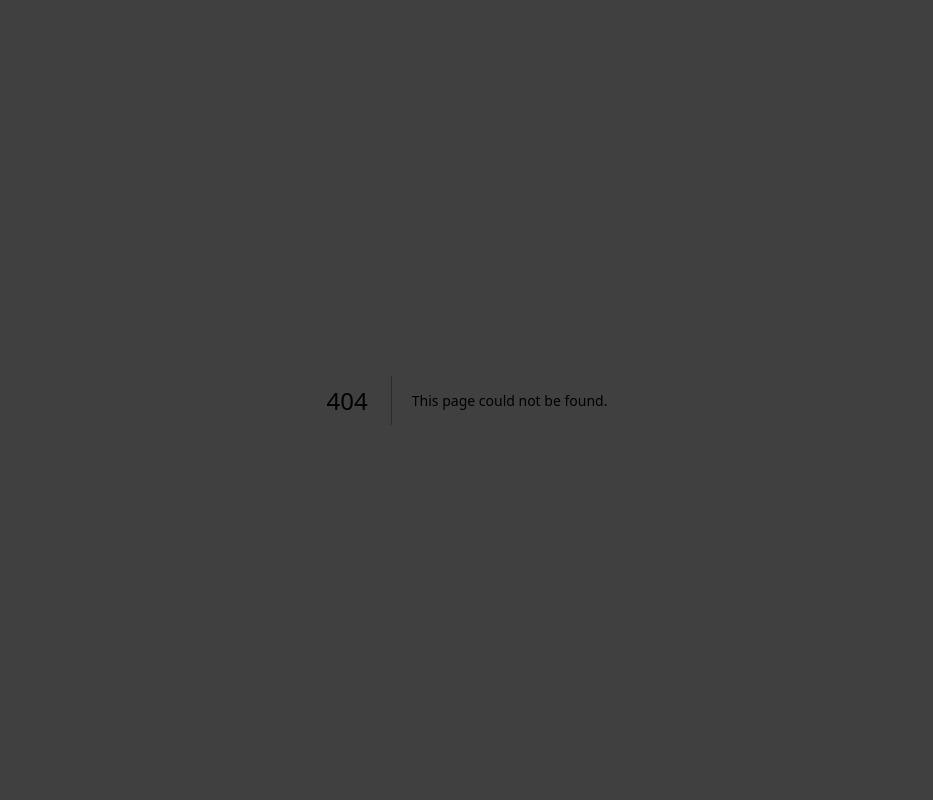
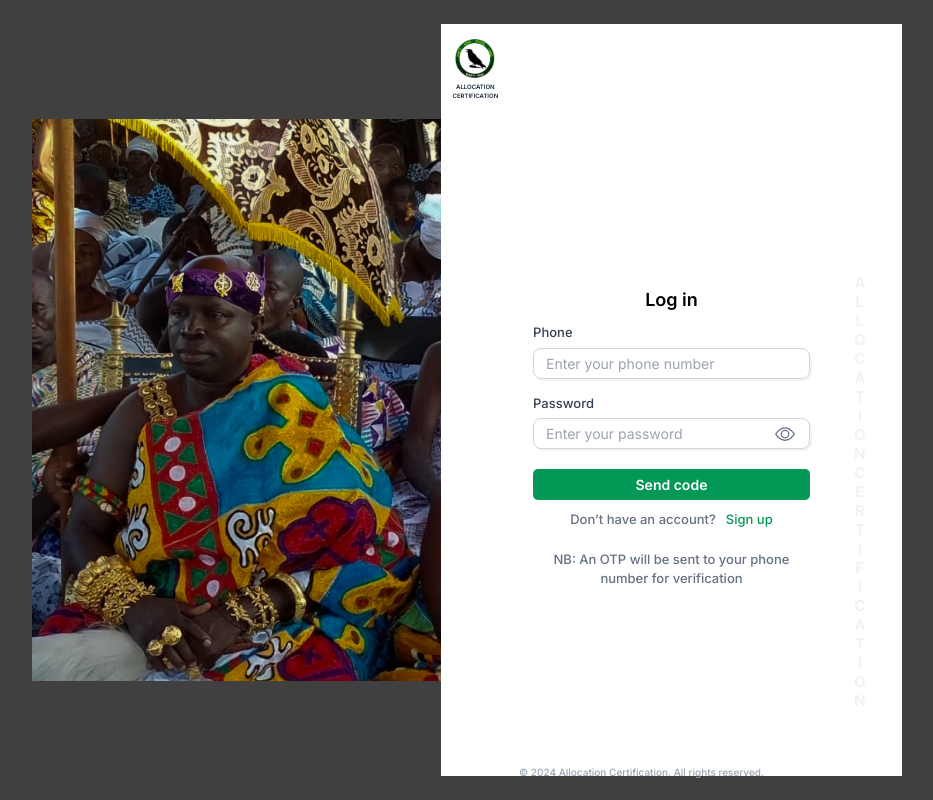
Before and after one commit to eben-arkoh-amoah/stooland, a Next.js app: page /login/applicant in a window 1280 px wide. Before the commit this address had no page. Shown: the whole page, without its empty margins (173-1106 px from the left). Built offline with nearby package versions, Linux system fonts and the light colour scheme.

Commit message:
created the applicant login

```diff
--- /dev/null
+++ b/app/login/applicant/page.tsx
@@ -0,0 +1,16 @@
+import { Metadata } from 'next';
+import ApplicantLoginComponent from '@/components/auth/applicantLogin';
+
+export const metadata: Metadata = {
+  title: 'Applicant Login',
+};
+
+
+export default function ApplicantLogin() {
+
+    return (
+        <>
+        <ApplicantLoginComponent />
+        </>
+ )
+}
--- /dev/null
+++ b/components/auth/applicantLogin.tsx
@@ -0,0 +1,63 @@
+"use client"
+
+import Image from "next/image";
+import king from "../../public/assets/stoolKing1.png";
+import Logo from "@/components/utils/logo";
+import Link from "next/link";
+import { BsEye, BsEyeSlash } from "react-icons/bs";
+import AllocationText from "../utils/alocationCert";
+import { useState } from "react";
+
+export default function ApplicantLoginComponent() {
+const [shouldShowPassword, setShouldShowPassword] = useState<boolean>(true  );
+
+    return (
+        <main style={{ height: "97%", width: "68%",   justifyContent: "center", alignItems: "center", flexDirection: "row", display: "flex" }}>
+            <div style={{ height: "100%", display: "flex", alignItems: "center"}}>
+                <Image src={king} width={432} alt="King" style={{margin: "auto"}}/>
+            </div>
+            <div style={{ alignItems: "center", width: "56%", height: "97%", background: "#FFFFFF", }}>
+                <Logo />
+                 <form style={{ display: "flex", width: "80%", alignSelf: "center", justifyContent: "center", margin: "auto", height: "90%", flexDirection: "column", gap: 10}}>
+          <div style={{display: "flex", justifyContent: "center"}}>
+            <legend >
+            <text style={{ fontFamily: "Inter", fontSize: 18, fontWeight: "600", textAlign: "center"}}>
+              Log in
+            </text>
+            </legend>
+          </div>
+          <div style={{display: "flex", justifyContent: "center", width: "100%", gap: 15, flexDirection: "column"}}>
+             <fieldset style={{display: "flex", justifyContent: "center", alignItems: "flex-start", flexDirection: "column", gap: 5, width: "75%", margin: "auto"}}>
+            <label htmlFor="loginPhone" style={{fontSize: 13, color: "#344054", fontWeight: "500"}}>Phone</label>
+            <input type="text" id="loginPhone" placeholder="Enter your phone number" style={{ borderWidth: 1, borderColor: "#D0D5DD", boxShadow: "2px 2px 0px #1018280D", borderRadius: 8, padding: 4, paddingLeft: 12, fontSize: 14, fontWeight: "400", color:"#667085", width: "100%", outline: "none"}} />
+          </fieldset>
+            <fieldset style={{ display: "flex", justifyContent: "center", alignItems: "flex-start", flexDirection: "column", gap: 5, width: "75%", margin: "auto", position: "relative" }}>
+              <div style={{position: "absolute", bottom: 5  , right: 15 }} onClick={()=>setShouldShowPassword(!shouldShowPassword)}>
+              {shouldShowPassword ?   <BsEye color="#667085
+" size={20} /> :  <BsEyeSlash color="#667085
+" size={20}/>}
+             </div>
+            <label htmlFor="loginPassword" style={{fontSize: 13, color: "#344054", fontWeight: "500"}}>Password</label>
+            <input type={shouldShowPassword ? "text": "password"} id="loginPassword" placeholder="Enter your password" style={{ borderWidth: 1, borderColor: "#D0D5DD", boxShadow: "2px 2px 0px #1018280D", borderRadius: 8, padding: 4, paddingLeft: 12, fontSize: 14, fontWeight: "400", color:"#667085", width: "100%", outline: "none"}} />
+          </fieldset>
+          </div>
+          <div style={{width: "100%", display: "flex", justifyContent: "center", flexDirection: "column", alignItems: "center", paddingTop: 10}}>
+            <button style={{background: "#039855", borderRadius: 5, width: "75%", padding: 5, justifyContent: "center", color: "#fff", fontWeight: "600", fontSize: 14, textAlign: "center"}} disabled>
+               Send code
+            </button>
+            <div style={{width: "77.5%", paddingTop: 10}}>
+               <p style={{margin: "auto", display: "flex", justifyContent: "center"}}><span style={{fontSize: 13, fontWeight: "500", color: "#667085"}}>Don’t have an account?</span><Link href={"/"}  style={{fontSize: 13, fontWeight: "500", color: "#039855", paddingLeft: 10}}>Sign up</Link ></p>
+                        </div>
+              <div style={{width: "77.5%", paddingTop: 20, }}>
+                 <p style={{color: "#667085", fontWeight: "500", fontSize: 13, textAlign: "center"}}>NB: An OTP will be sent to your phone number for verification</p>
+              </div>
+          </div>
+           <div style={{position: "absolute", bottom: 20, right: 343}}>
+          <p style={{fontWeight: "500", fontSize: 10, color: "#98A2B3", }}>© 2024 Allocation Certification. All rights reserved.</p>
+        </div>
+        </form>
+             <AllocationText />
+            </div>
+     </main>
+ )
+}
--- a/components/auth/signUp.tsx
+++ b/components/auth/signUp.tsx
@@ -2,9 +2,11 @@
 
 import Image from "next/image";
 import king from "../../public/assets/stoolKing.png";
-import logo from "../../public/assets/stoolLogo.png";
 import { BsEye, BsEyeSlash } from "react-icons/bs";
 import { useState } from "react";
+import Link from "next/link";
+import Logo from "../utils/logo";
+import AllocationText from "../utils/alocationCert";
 
 export default function SignUp() {
     const [shouldShowPassword, setShouldShowPassword] = useState<boolean>(false);
@@ -17,14 +19,7 @@ const [shouldShowConfirmPassword, setShouldShowConfirmPassword] = useState<boole
       </div>
        <div
      style={{height: "100%", background: "#FFFFFF", width: "55.3%"}} >
-        <div style={{ width: "15%", height: "10%", display: "flex", flexDirection: "column", alignItems: "center", alignSelf: "flex-end", justifySelf: "flex-start", paddingTop: 15, gap: 4 }}>
-
-          <Image src={logo} alt="logo" width={40} />
-          <p style={{ width: "100%", color: "#1D2939", fontSize: 6, fontWeight: "600", textAlign: "center", display: "flex", flexDirection: "column", justifyContent: "center"}}>
-            <span style={{margin: "auto"}}>ALLOCATION</span>
-            <span style={{margin: "auto"}}> CERTIFICATION</span>
-          </p>
-      </div>
+       <Logo />
         <form style={{ display: "flex", width: "80%", alignSelf: "center", justifyContent: "center", margin: "auto", height: "90%", flexDirection: "column", gap: 10}}>
           <div style={{display: "flex", justifyContent: "center"}}>
             <legend >
@@ -66,11 +61,11 @@ const [shouldShowConfirmPassword, setShouldShowConfirmPassword] = useState<boole
           </fieldset>
           </div>
           <div style={{width: "100%", display: "flex", justifyContent: "center", flexDirection: "column", alignItems: "center"}}>
-            <button style={{background: "#039855", borderRadius: 5, width: "75%", padding: 5}}>
-               <text style={{color: "#fff", margin: "auto", fontWeight: "600", fontSize: 14}}>Register</text>
+            <button style={{background: "#039855", borderRadius: 5, width: "75%", padding: 5, justifyContent: "center", color: "#fff", fontWeight: "600", fontSize: 14, textAlign: "center"}} disabled>
+               Register
             </button>
             <div style={{width: "77.5%", paddingTop: 5}}>
-               <p style={{margin: "auto", display: "flex", justifyContent: "center"}}><span style={{fontSize: 13, fontWeight: "500"}}>Already have an account?</span><span style={{fontSize: 13, fontWeight: "500", color: "#039855", paddingLeft: 10}}> Log in</span></p>
+               <p style={{margin: "auto", display: "flex", justifyContent: "center"}}><span style={{fontSize: 13, fontWeight: "500", color: "#667085"}}>Already have an account?</span><Link href={"/login/applicant"} style={{fontSize: 13, fontWeight: "500", color: "#039855", paddingLeft: 10}}>Log in</Link></p>
             </div>
           </div>
            <div style={{position: "absolute", bottom: 20, right: 343}}>
@@ -78,10 +73,7 @@ const [shouldShowConfirmPassword, setShouldShowConfirmPassword] = useState<boole
         </div>
         </form>
           </div>
-          <div style={{position: "absolute", width: "5%", height: "80%",  right: 216, display: "flex", justifyContent: "center", alignItems: "flex-end", bottom: 90}}>
-              <p style={{fontSize: 15, color: "rgba(208, 213, 221, 0.3)", writingMode: "vertical-rl",
-        textOrientation: "upright", fontWeight: "700"}}>ALLOCATIONCERTIFICATION</p>
-          </div>
+         <AllocationText />
       <div>
 
       </div>
--- /dev/null
+++ b/components/utils/alocationCert.tsx
@@ -0,0 +1,10 @@
+
+export default function AllocationText() {
+
+    return (
+         <div style={{position: "absolute", width: "5%", height: "80%",  right: 216, display: "flex", justifyContent: "center", alignItems: "flex-end", bottom: 90}}>
+              <p style={{fontSize: 15, color: "rgba(208, 213, 221, 0.3)", writingMode: "vertical-rl",
+        textOrientation: "upright", fontWeight: "700"}}>ALLOCATIONCERTIFICATION</p>
+          </div>
+    )
+}
--- /dev/null
+++ b/components/utils/logo.tsx
@@ -0,0 +1,17 @@
+
+import Image from "next/image";
+import logo from "../../public/assets/stoolLogo.png"
+
+export default function Logo() {
+
+    return (
+       <div style={{ width: "15%", height: "10%", display: "flex", flexDirection: "column", alignItems: "center", alignSelf: "flex-end", justifySelf: "flex-start", paddingTop: 15, gap: 4 }}>
+
+          <Image src={logo} alt="logo" width={40} />
+          <p style={{ width: "100%", color: "#1D2939", fontSize: 6, fontWeight: "600", textAlign: "center", display: "flex", flexDirection: "column", justifyContent: "center"}}>
+            <span style={{margin: "auto"}}>ALLOCATION</span>
+            <span style={{margin: "auto"}}> CERTIFICATION</span>
+          </p>
+      </div>
+    )
+}
```
